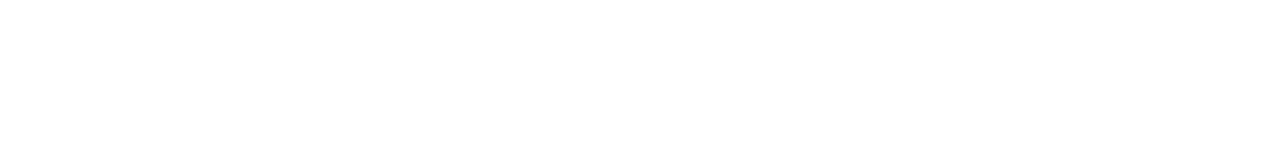
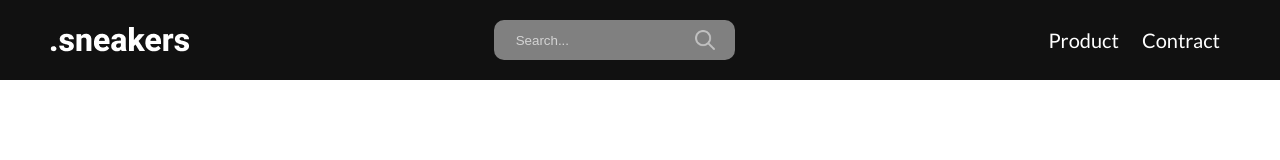
Before and after one commit to koushikAhmedsHuvo/mis455-mid, a plain HTML site: page index.html in a window 1280 px wide. Drawn offline with Linux system fonts and the light colour scheme.

Commit message:
create the header

```diff
--- a/index.html
+++ b/index.html
@@ -3,9 +3,37 @@
   <head>
     <meta charset="UTF-8" />
     <meta name="viewport" content="width=device-width, initial-scale=1.0" />
+    <link
+      href="https://fonts.googleapis.com/css2?family=Lato:ital,wght@0,100;0,300;0,400;0,700;0,900;1,100;1,300;1,400;1,700;1,900&display=swap"
+      rel="stylesheet"
+    />
+    <link rel="stylesheet" href="style.css" />
     <title>Document</title>
   </head>
   <body>
     <!-- koushik Ahmed id:2022552 -->
+    <nav id="nav">
+      <div class="navTop">
+        <div class="navItem">
+          <img src="./img/sneakers.png" alt="" />
+        </div>
+        <div class="navItem">
+          <div class="search">
+            <input type="text" placeholder="Search..." class="searchInput" />
+            <img
+              src="./img/search.png"
+              width="20"
+              height="20"
+              alt=""
+              class="searchIcon"
+            />
+          </div>
+        </div>
+        <div class="navItem">
+          <a href="product.html">Product</a>
+          <a href="contract.html">Contract</a>
+        </div>
+      </div>
+    </nav>
   </body>
 </html>
--- a/style.css
+++ b/style.css
@@ -0,0 +1,60 @@
+html {
+  scroll-behavior: smooth;
+}
+
+body {
+  font-family: "Lato", sans-serif;
+  padding: 0;
+  margin: 0;
+}
+
+nav {
+  background-color: #111;
+  color: white;
+  padding: 20px 50px;
+}
+
+.navTop {
+  display: flex;
+  align-items: center;
+  justify-content: space-between;
+}
+
+.search {
+  display: flex;
+  align-items: center;
+  background-color: gray;
+  padding: 10px 20px;
+  border-radius: 10px;
+}
+
+.searchInput {
+  border: none;
+  background-color: transparent;
+}
+
+.searchInput::placeholder {
+  color: lightgray;
+}
+
+.navItem a {
+  font-size: 20px;
+  color: white;
+
+  text-decoration: none;
+  cursor: pointer;
+  padding: 10px;
+}
+
+.navBottom {
+  display: flex;
+  align-items: center;
+  justify-content: center;
+}
+
+.menuItem {
+  margin-right: 50px;
+  cursor: pointer;
+  color: lightgray;
+  font-weight: 400;
+}
```
